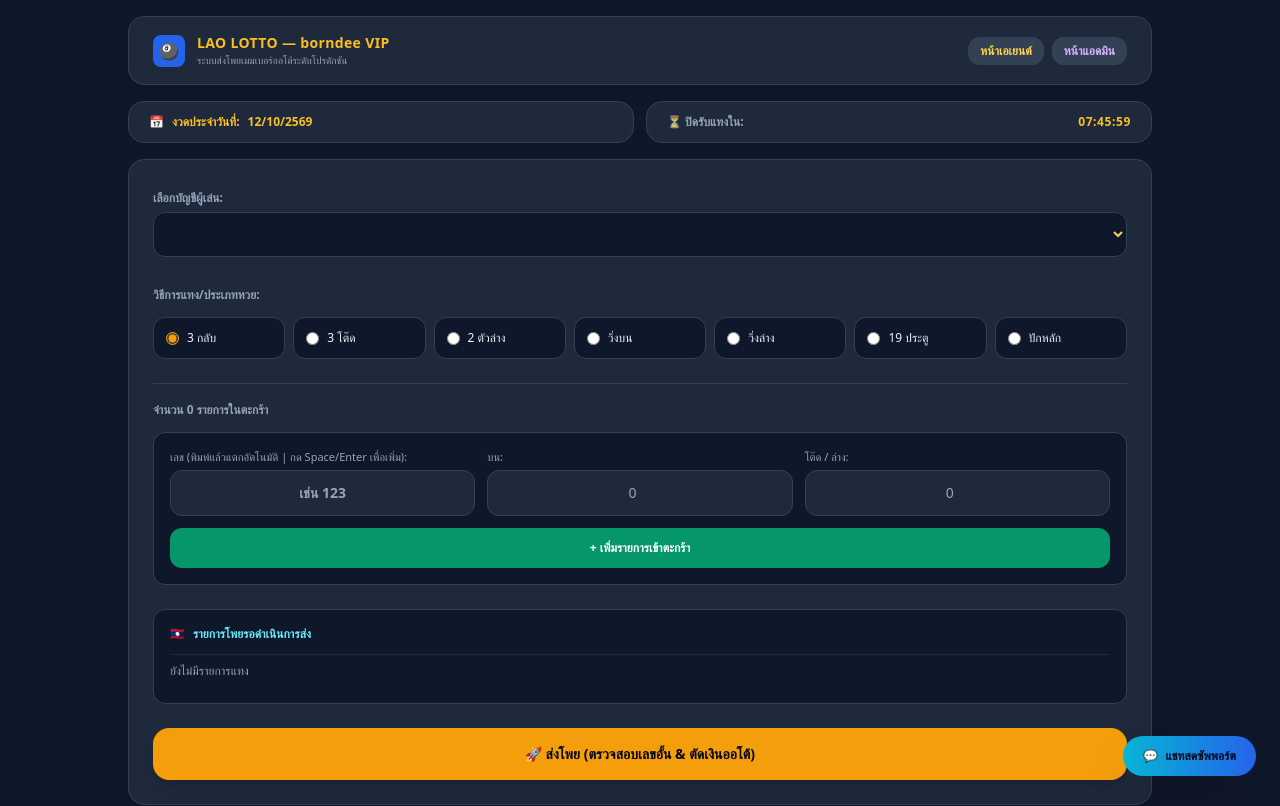
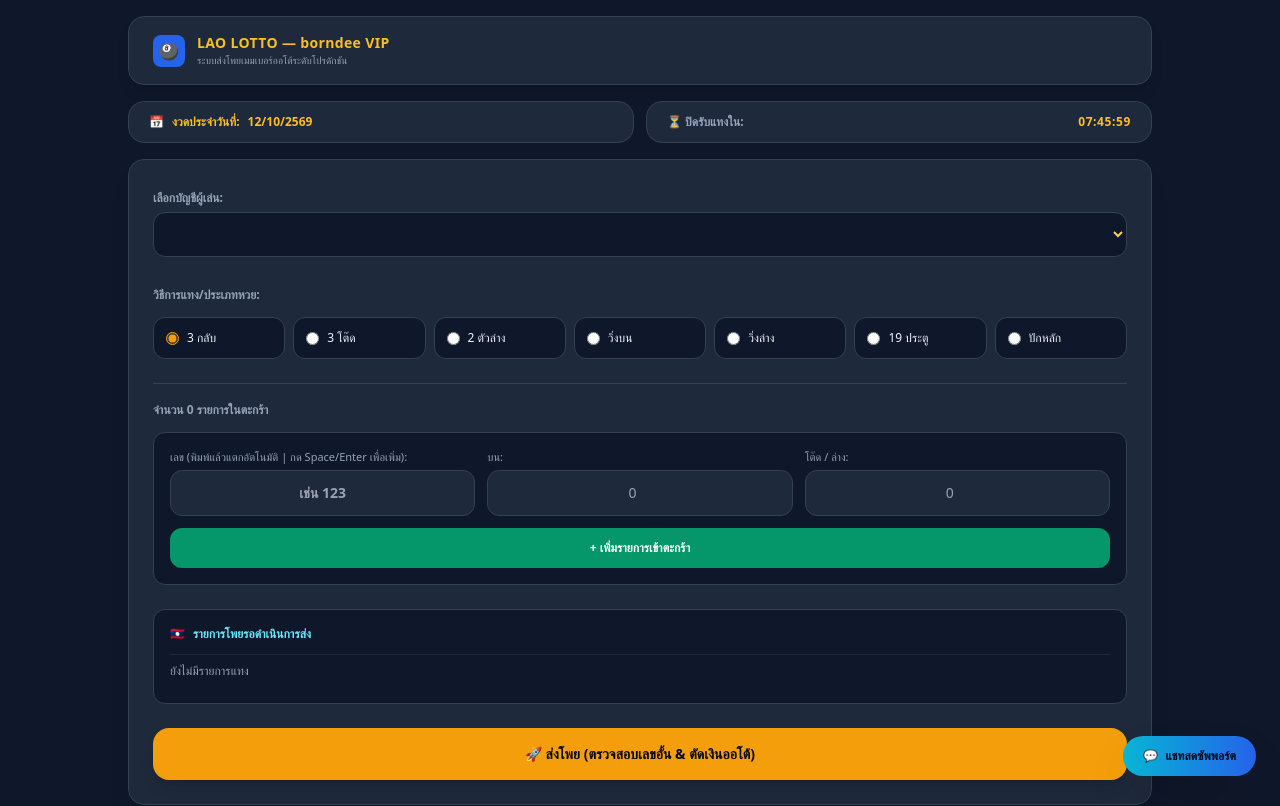
Before and after one commit to gapopnasang-netizen/borndee-lotto, a website: page public/index.html in a window 1280 px wide. Shown: the top 806 px of the page. Drawn offline with nearby package versions, Linux system fonts and the light colour scheme; no server answers.

Commit message:
Remove agent and admin shortcut buttons from public view

```diff
--- a/public/index.html
+++ b/public/index.html
@@ -23,8 +23,7 @@
                 </div>
             </div>
             <div class="flex items-center gap-2">
-                <a href="/agent" class="bg-slate-700 hover:bg-slate-600 px-3 py-1.5 rounded-xl text-xs font-bold text-amber-300 transition">หน้าเอเยนต์</a>
-                <a href="/admin" class="bg-slate-700 hover:bg-slate-600 px-3 py-1.5 rounded-xl text-xs font-bold text-purple-300 transition">หน้าแอดมิน</a>
+
             </div>
         </div>
 
```
